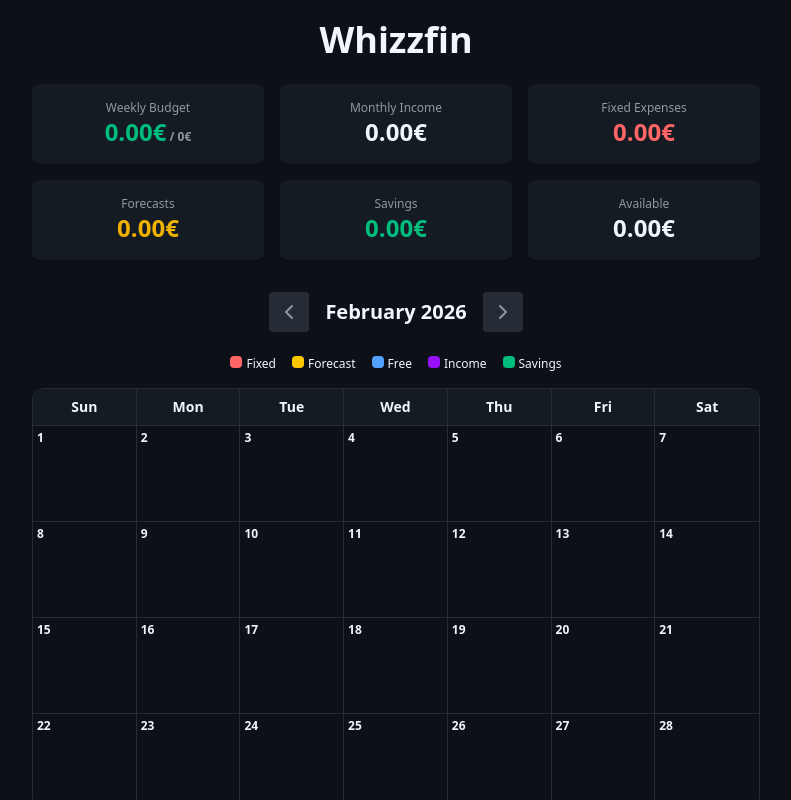
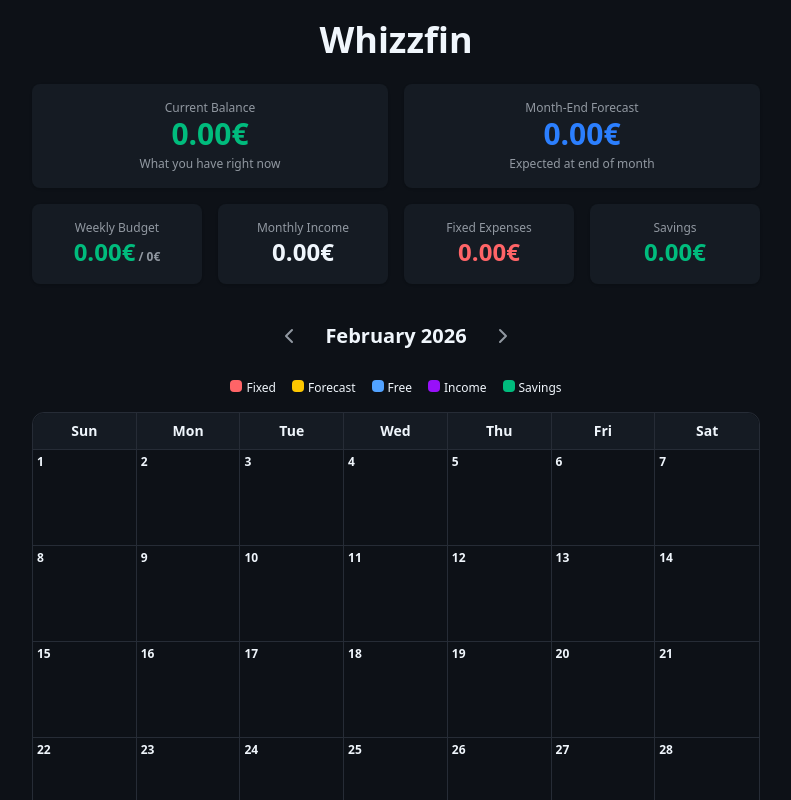
Before and after one commit to eduardmcv/whizzfin, a React (Vite) app: page / in a window 1280 px wide. Shown: the top 800 px of the page, without its empty margins (244-1035 px from the left). Built offline with nearby package versions, Linux system fonts and the light colour scheme.

Commit message:
Add edit/delete functionality, savings with date, and dashboard metrics (current balance, month-end forecast)

```diff
--- a/src/App.jsx
+++ b/src/App.jsx
@@ -59,6 +59,39 @@ function App() {
   const prevMonth = () => setCurrentDate(new Date(year, month - 1, 1));
   const nextMonth = () => setCurrentDate(new Date(year, month + 1, 1));
 
+  // Helper to check if a date is in current month
+  const isInCurrentMonth = (dateStr) => {
+    const d = new Date(dateStr);
+    return d.getMonth() === month && d.getFullYear() === year;
+  };
+
+  // Helper to check if a date has passed (up to today)
+  const hasDatePassed = (dateStr) => {
+    const today = new Date();
+    today.setHours(0, 0, 0, 0);
+    const d = new Date(dateStr);
+    d.setHours(0, 0, 0, 0);
+    return d <= today;
+  };
+
+  // Helper to check if a day of month has passed
+  const hasDayPassed = (dayOfMonth) => {
+    const today = new Date();
+    const currentMonth = today.getMonth();
+    const currentYear = today.getFullYear();
+
+    // Only count as passed if we're in the current actual month
+    if (month === currentMonth && year === currentYear) {
+      return dayOfMonth <= today.getDate();
+    }
+    // If viewing past month, all days have passed
+    if (year < currentYear || (year === currentYear && month < currentMonth)) {
+      return true;
+    }
+    // If viewing future month, no days have passed
+    return false;
+  };
+
   const getEventsForDay = (day) => {
     const events = [];
     const dateStr = `${year}-${String(month + 1).padStart(2, "0")}-${String(day).padStart(2, "0")}`;
@@ -86,7 +119,7 @@ function App() {
         events.push({ type: "income", ...i });
       });
     savings
-      .filter((s) => s.month === month && s.year === year && s.day === day)
+      .filter((s) => s.date === dateStr)
       .forEach((s) => {
         events.push({ type: "savings", ...s });
       });
@@ -98,29 +131,85 @@ function App() {
     const now = new Date();
     const currentMonth = now.getMonth();
     const currentYear = now.getFullYear();
+    const todayDate = now.getDate();
 
-    const totalIncome = incomes.reduce((sum, i) => sum + i.amount, 0);
+    // Filter for current month
+    const thisMonthFree = freeExpenses.filter((e) => isInCurrentMonth(e.date));
+    const thisMonthForecasts = forecasts.filter((f) =>
+      isInCurrentMonth(f.date),
+    );
+    const thisMonthSavings = savings.filter((s) => isInCurrentMonth(s.date));
+
+    // --- CURRENT BALANCE (what has actually happened up to today) ---
+    // Income received (recurring that has passed + one-time that has passed)
+    const incomeReceived = incomes.reduce((sum, i) => {
+      if (i.isRecurring) {
+        if (hasDayPassed(i.dayOfMonth)) return sum + i.amount;
+      } else {
+        if (hasDatePassed(i.date) && isInCurrentMonth(i.date))
+          return sum + i.amount;
+      }
+      return sum;
+    }, 0);
+
+    // Fixed expenses paid (day has passed)
+    const fixedPaid = fixedExpenses
+      .filter((e) => e.active !== false && hasDayPassed(e.dayOfMonth))
+      .reduce((sum, e) => sum + e.amount, 0);
+
+    // Free expenses made (date has passed)
+    const freePaid = thisMonthFree
+      .filter((e) => hasDatePassed(e.date))
+      .reduce((sum, e) => sum + e.amount, 0);
+
+    // Forecasts completed
+    const forecastsPaid = thisMonthForecasts
+      .filter((f) => f.status === "completed" || hasDatePassed(f.date))
+      .reduce((sum, f) => sum + f.amount, 0);
+
+    // Savings made (date has passed)
+    const savingsMade = thisMonthSavings
+      .filter((s) => hasDatePassed(s.date))
+      .reduce((sum, s) => sum + s.amount, 0);
+
+    const currentBalance =
+      incomeReceived - savingsMade - fixedPaid - freePaid - forecastsPaid;
+
+    // --- MONTH-END FORECAST (estimation for end of month) ---
+    // Total expected income
+    const totalIncome = incomes.reduce((sum, i) => {
+      if (i.isRecurring) return sum + i.amount;
+      if (isInCurrentMonth(i.date)) return sum + i.amount;
+      return sum;
+    }, 0);
+
+    // Total fixed expenses
     const totalFixed = fixedExpenses
       .filter((e) => e.active !== false)
       .reduce((sum, e) => sum + e.amount, 0);
-    const totalForecasts = forecasts
+
+    // Total forecasts (pending)
+    const totalForecasts = thisMonthForecasts
       .filter((f) => f.status === "pending")
       .reduce((sum, f) => sum + f.amount, 0);
 
-    const thisMonthFree = freeExpenses.filter((e) => {
-      const d = new Date(e.date);
-      return d.getMonth() === currentMonth && d.getFullYear() === currentYear;
-    });
+    // Total free expenses this month
     const totalFreeExpenses = thisMonthFree.reduce(
       (sum, e) => sum + e.amount,
       0,
     );
 
-    const thisMonthSavings = savings.filter(
-      (s) => s.month === currentMonth && s.year === currentYear,
-    );
+    // Total savings this month
     const totalSavings = thisMonthSavings.reduce((sum, s) => sum + s.amount, 0);
 
+    const monthEndForecast =
+      totalIncome -
+      totalSavings -
+      totalFixed -
+      totalForecasts -
+      totalFreeExpenses;
+
+    // Weekly budget calculation
     const weekAgo = new Date(now.getTime() - 7 * 24 * 60 * 60 * 1000);
     const weeklySpent = freeExpenses
       .filter((e) => new Date(e.date) >= weekAgo)
@@ -128,10 +217,10 @@ function App() {
 
     const weeklyBudget = settings?.weeklyBudget || 0;
     const weeklyRemaining = weeklyBudget - weeklySpent;
-    const monthlyAvailable =
-      totalIncome - totalFixed - totalForecasts - totalSavings;
 
     return {
+      currentBalance,
+      monthEndForecast,
       totalIncome,
       totalFixed,
       totalForecasts,
@@ -140,7 +229,6 @@ function App() {
       weeklySpent,
       weeklyBudget,
       weeklyRemaining,
-      monthlyAvailable,
     };
   };
 
@@ -155,6 +243,38 @@ function App() {
     setModal({ type: null, data: null });
     setSelectedDay(null);
     loadAllData();
+  };
+
+  // Delete handlers
+  const handleDelete = async (type, id) => {
+    if (!confirm("Are you sure you want to delete this?")) return;
+
+    switch (type) {
+      case "free":
+        await db.freeExpenses.delete(id);
+        break;
+      case "fixed":
+        await db.fixedExpenses.delete(id);
+        break;
+      case "forecast":
+        await db.forecasts.delete(id);
+        break;
+      case "income":
+        await db.incomes.delete(id);
+        break;
+      case "savings":
+        await db.savings.delete(id);
+        break;
+    }
+    loadAllData();
+  };
+
+  // Edit handler - opens edit modal
+  const handleEdit = (type, item) => {
+    setModal({
+      type: `edit${type.charAt(0).toUpperCase() + type.slice(1)}`,
+      data: item,
+    });
   };
 
   const calendarDays = [];
@@ -174,8 +294,34 @@ function App() {
       <h1 className="text-4xl font-bold text-center mb-6">Whizzfin</h1>
 
       {/* Dashboard Cards */}
-      <div className="grid grid-cols-2 md:grid-cols-3 lg:grid-cols-3 gap-4 mb-8">
-        <div className="p-4  bg-boxed rounded-lg text-center shadow-sm ">
+      <div className="grid grid-cols-2 md:grid-cols-4 gap-4 mb-8">
+        {/* Main metrics - larger */}
+        <div className="p-4 bg-boxed rounded-lg text-center shadow-sm col-span-2">
+          <div className="text-xs text-discret">Current Balance</div>
+          <div
+            className={`text-3xl font-bold ${dashboard.currentBalance >= 0 ? "text-emerald-500" : "text-red-500"}`}
+          >
+            {dashboard.currentBalance.toFixed(2)}€
+          </div>
+          <div className="text-xs text-discret mt-1">
+            What you have right now
+          </div>
+        </div>
+
+        <div className="p-4 bg-boxed rounded-lg text-center shadow-sm col-span-2">
+          <div className="text-xs text-discret">Month-End Forecast</div>
+          <div
+            className={`text-3xl font-bold ${dashboard.monthEndForecast >= 0 ? "text-blue-500" : "text-red-500"}`}
+          >
+            {dashboard.monthEndForecast.toFixed(2)}€
+          </div>
+          <div className="text-xs text-discret mt-1">
+            Expected at end of month
+          </div>
+        </div>
+
+        {/* Secondary metrics */}
+        <div className="p-4 bg-boxed rounded-lg text-center shadow-sm">
           <div className="text-xs text-discret">Weekly Budget</div>
           <div
             className={`text-2xl font-bold ${dashboard.weeklyRemaining >= 0 ? "text-emerald-500" : "text-red-500"}`}
@@ -200,21 +346,9 @@ function App() {
           </div>
         </div>
         <div className="p-4 bg-boxed rounded-lg text-center shadow-sm">
-          <div className="text-xs text-discret">Forecasts</div>
-          <div className="text-2xl font-bold text-yellow-500">
-            {dashboard.totalForecasts.toFixed(2)}€
-          </div>
-        </div>
-        <div className="p-4 bg-boxed rounded-lg text-center shadow-sm">
           <div className="text-xs text-discret">Savings</div>
           <div className="text-2xl font-bold text-emerald-500">
             {dashboard.totalSavings.toFixed(2)}€
-          </div>
-        </div>
-        <div className="p-4 bg-boxed rounded-lg text-center shadow-sm">
-          <div className="text-xs text-discret">Available</div>
-          <div className="text-2xl font-bold">
-            {dashboard.monthlyAvailable.toFixed(2)}€
           </div>
         </div>
       </div>
@@ -223,7 +357,7 @@ function App() {
       <div className="flex items-center justify-center gap-4 mb-6">
         <button
           onClick={prevMonth}
-          className="px-2 py-2 text-discret bg-contour rounded hover:bg-gray-700"
+          className="px-2 py-2 text-discret rounded hover:bg-contour"
         >
           <svg
             xmlns="http://www.w3.org/2000/svg"
@@ -232,10 +366,9 @@ function App() {
             viewBox="0 0 24 24"
             fill="none"
             stroke="currentColor"
-            stroke-width="2"
-            stroke-linecap="round"
-            stroke-linejoin="round"
-            class="icon icon-tabler icons-tabler-outline icon-tabler-chevron-left"
+            strokeWidth="2"
+            strokeLinecap="round"
+            strokeLinejoin="round"
           >
             <path stroke="none" d="M0 0h24v24H0z" fill="none" />
             <path d="M15 6l-6 6l6 6" />
@@ -246,7 +379,7 @@ function App() {
         </h2>
         <button
           onClick={nextMonth}
-          className="px-2 py-2 text-discret bg-contour rounded hover:bg-gray-700"
+          className="px-2 py-2 text-discret rounded hover:bg-contour"
         >
           <svg
             xmlns="http://www.w3.org/2000/svg"
@@ -255,10 +388,9 @@ function App() {
             viewBox="0 0 24 24"
             fill="none"
             stroke="currentColor"
-            stroke-width="2"
-            stroke-linecap="round"
-            stroke-linejoin="round"
-            class="icon icon-tabler icons-tabler-outline icon-tabler-chevron-right"
+            strokeWidth="2"
+            strokeLinecap="round"
+            strokeLinejoin="round"
           >
             <path stroke="none" d="M0 0h24v24H0z" fill="none" />
             <path d="M9 6l6 6l-6 6" />
@@ -297,12 +429,7 @@ function App() {
             {["Sun", "Mon", "Tue", "Wed", "Thu", "Fri", "Sat"].map((d, i) => (
               <th
                 key={d}
-                className={`
-            p-2 border-b border-r border-contour text-sm bg-select font-bold
-            last:border-r-0
-            ${i === 0 ? "rounded-tl-xl" : ""}
-            ${i === 6 ? "rounded-tr-xl" : ""}
-          `}
+                className={`p-2 border-b border-r border-contour text-sm bg-select font-bold last:border-r-0 ${i === 0 ? "rounded-tl-xl" : ""} ${i === 6 ? "rounded-tr-xl" : ""}`}
               >
                 {d}
               </th>
@@ -316,11 +443,7 @@ function App() {
                 {calendarDays.slice(wi * 7, (wi + 1) * 7).map((day, di) => (
                   <td
                     key={di}
-                    className={`
-              border-b border-r border-contour p-1 align-top h-24 text-xs cursor-pointer
-              hover:bg-select transition-colors last:border-r-0
-              ${wi === Math.ceil(calendarDays.length / 7) - 1 ? "border-b-0" : ""}
-            `}
+                    className={`border-b border-r border-contour p-1 align-top h-24 text-xs cursor-pointer hover:bg-select transition-colors last:border-r-0 ${wi === Math.ceil(calendarDays.length / 7) - 1 ? "border-b-0" : ""}`}
                     onClick={() => day && handleDayClick(day)}
                   >
                     {day && (
@@ -403,44 +526,73 @@ function App() {
       </div>
 
       {/* MODALS */}
+
+      {/* Day Actions Modal */}
       <Modal
         isOpen={modal.type === "dayActions"}
         onClose={closeModal}
         title={`${monthNames[month]} ${modal.data?.day}, ${year}`}
       >
         <div className="flex flex-col gap-3">
+          <div className="flex gap-2">
             <button
-            className="px-4 py-2 bg-blue-500 text-white rounded"
+              className="flex-1 px-4 py-2 bg-blue-500 text-white rounded"
               onClick={() =>
-              setModal({ type: "freeExpense", data: { day: modal.data?.day } })
+                setModal({
+                  type: "freeExpense",
+                  data: { day: modal.data?.day },
+                })
               }
             >
-            Add Free Expense
+              + Free
             </button>
             <button
-            className="px-4 py-2 bg-yellow-400 rounded"
+              className="flex-1 px-4 py-2 bg-yellow-400 rounded"
               onClick={() =>
                 setModal({ type: "forecast", data: { day: modal.data?.day } })
               }
             >
-            Add Forecast
+              + Forecast
             </button>
             <button
-            className="px-4 py-2 bg-emerald-500 text-white rounded"
+              className="flex-1 px-4 py-2 bg-emerald-500 text-white rounded"
               onClick={() =>
                 setModal({ type: "savings", data: { day: modal.data?.day } })
               }
             >
-            Add Savings
+              + Savings
             </button>
+          </div>
           <hr className="my-2" />
           <h4 className="font-semibold">Events on this day:</h4>
           {modal.data?.day &&
             getEventsForDay(modal.data.day).map((e, i) => (
-              <div key={i} className={`${eventColors[e.type]} p-2 rounded`}>
+              <div
+                key={i}
+                className={`${eventColors[e.type]} p-3 rounded flex justify-between items-center`}
+              >
+                <div>
                   <strong>{e.title || e.type}</strong>:{" "}
                   {e.type === "income" || e.type === "savings" ? "+" : "-"}
                   {e.amount}€
+                  {e.description && (
+                    <div className="text-xs opacity-75">{e.description}</div>
+                  )}
+                </div>
+                <div className="flex gap-2">
+                  <button
+                    onClick={() => handleEdit(e.type, e)}
+                    className="px-2 py-1 bg-white/20 rounded text-xs hover:bg-white/30"
+                  >
+                    Edit
+                  </button>
+                  <button
+                    onClick={() => handleDelete(e.type, e.id)}
+                    className="px-2 py-1 bg-red-600 text-white rounded text-xs hover:bg-red-700"
+                  >
+                    Delete
+                  </button>
+                </div>
               </div>
             ))}
           {modal.data?.day && getEventsForDay(modal.data.day).length === 0 && (
@@ -449,6 +601,7 @@ function App() {
         </div>
       </Modal>
 
+      {/* Add Modals */}
       <Modal
         isOpen={modal.type === "freeExpense"}
         onClose={closeModal}
@@ -521,34 +674,115 @@ function App() {
       >
         <SettingsForm settings={settings} onSave={closeModal} />
       </Modal>
+
+      {/* Edit Modals */}
+      <Modal
+        isOpen={modal.type === "editFree"}
+        onClose={closeModal}
+        title="Edit Free Expense"
+      >
+        <FreeExpenseForm
+          categories={categories}
+          year={year}
+          month={month}
+          onSave={closeModal}
+          editData={modal.data}
+        />
+      </Modal>
+
+      <Modal
+        isOpen={modal.type === "editFixed"}
+        onClose={closeModal}
+        title="Edit Fixed Expense"
+      >
+        <FixedExpenseForm
+          categories={categories}
+          onSave={closeModal}
+          editData={modal.data}
+        />
+      </Modal>
+
+      <Modal
+        isOpen={modal.type === "editForecast"}
+        onClose={closeModal}
+        title="Edit Forecast"
+      >
+        <ForecastForm
+          categories={categories}
+          year={year}
+          month={month}
+          onSave={closeModal}
+          editData={modal.data}
+        />
+      </Modal>
+
+      <Modal
+        isOpen={modal.type === "editIncome"}
+        onClose={closeModal}
+        title="Edit Income"
+      >
+        <IncomeForm onSave={closeModal} editData={modal.data} />
+      </Modal>
+
+      <Modal
+        isOpen={modal.type === "editSavings"}
+        onClose={closeModal}
+        title="Edit Savings"
+      >
+        <SavingsForm
+          year={year}
+          month={month}
+          onSave={closeModal}
+          editData={modal.data}
+        />
+      </Modal>
     </div>
   );
 }
 
 // FORM COMPONENTS
 
-function FreeExpenseForm({ categories, defaultDay, year, month, onSave }) {
-  const defaultDate = defaultDay
+function FreeExpenseForm({
+  categories,
+  defaultDay,
+  year,
+  month,
+  onSave,
+  editData,
+}) {
+  const defaultDate =
+    editData?.date ||
+    (defaultDay
       ? `${year}-${String(month + 1).padStart(2, "0")}-${String(defaultDay).padStart(2, "0")}`
-    : new Date().toISOString().split("T")[0];
+      : new Date().toISOString().split("T")[0]);
 
   const [form, setForm] = useState({
-    amount: "",
-    title: "",
-    description: "",
+    amount: editData?.amount || "",
+    title: editData?.title || "",
+    description: editData?.description || "",
     date: defaultDate,
-    categoryId: categories[0]?.id || "",
+    categoryId: editData?.categoryId || categories[0]?.id || "",
   });
 
   const handleSubmit = async (e) => {
     e.preventDefault();
     if (!form.amount || !form.title) return;
-    await db.freeExpenses.add({
+
+    const data = {
       ...form,
       amount: Number(form.amount),
       categoryId: Number(form.categoryId),
+      updatedAt: new Date().toISOString(),
+    };
+
+    if (editData?.id) {
+      await db.freeExpenses.update(editData.id, data);
+    } else {
+      await db.freeExpenses.add({
+        ...data,
         createdAt: new Date().toISOString(),
       });
+    }
     onSave();
   };
 
@@ -599,32 +833,42 @@ function FreeExpenseForm({ categories, defaultDay, year, month, onSave }) {
         type="submit"
         className="w-full p-2 bg-blue-500 text-white rounded hover:bg-blue-600"
       >
-        Add Expense
+        {editData ? "Update" : "Add"} Expense
       </button>
     </form>
   );
 }
 
-function FixedExpenseForm({ categories, onSave }) {
+function FixedExpenseForm({ categories, onSave, editData }) {
   const [form, setForm] = useState({
-    amount: "",
-    title: "",
-    description: "",
-    dayOfMonth: 1,
-    categoryId: categories[0]?.id || "",
+    amount: editData?.amount || "",
+    title: editData?.title || "",
+    description: editData?.description || "",
+    dayOfMonth: editData?.dayOfMonth || 1,
+    categoryId: editData?.categoryId || categories[0]?.id || "",
   });
 
   const handleSubmit = async (e) => {
     e.preventDefault();
     if (!form.amount || !form.title) return;
-    await db.fixedExpenses.add({
+
+    const data = {
       ...form,
       amount: Number(form.amount),
       dayOfMonth: Number(form.dayOfMonth),
       categoryId: Number(form.categoryId),
       active: true,
+      updatedAt: new Date().toISOString(),
+    };
+
+    if (editData?.id) {
+      await db.fixedExpenses.update(editData.id, data);
+    } else {
+      await db.fixedExpenses.add({
+        ...data,
         createdAt: new Date().toISOString(),
       });
+    }
     onSave();
   };
 
@@ -678,36 +922,52 @@ function FixedExpenseForm({ categories, onSave }) {
         type="submit"
         className="w-full p-2 bg-red-400 text-white rounded hover:bg-red-500"
       >
-        Add Fixed Expense
+        {editData ? "Update" : "Add"} Fixed Expense
       </button>
     </form>
   );
 }
 
-function ForecastForm({ categories, defaultDay, year, month, onSave }) {
-  const defaultDate = defaultDay
+function ForecastForm({
+  categories,
+  defaultDay,
+  year,
+  month,
+  onSave,
+  editData,
+}) {
+  const defaultDate =
+    editData?.date ||
+    (defaultDay
       ? `${year}-${String(month + 1).padStart(2, "0")}-${String(defaultDay).padStart(2, "0")}`
-    : new Date().toISOString().split("T")[0];
+      : new Date().toISOString().split("T")[0]);
 
   const [form, setForm] = useState({
-    amount: "",
-    title: "",
-    description: "",
+    amount: editData?.amount || "",
+    title: editData?.title || "",
+    description: editData?.description || "",
     date: defaultDate,
-    categoryId: categories[0]?.id || "",
-    deductFrom: "monthly",
+    categoryId: editData?.categoryId || categories[0]?.id || "",
+    deductFrom: editData?.deductFrom || "monthly",
+    status: editData?.status || "pending",
   });
 
   const handleSubmit = async (e) => {
     e.preventDefault();
     if (!form.amount || !form.title) return;
-    await db.forecasts.add({
+
+    const data = {
       ...form,
       amount: Number(form.amount),
       categoryId: Number(form.categoryId),
-      status: "pending",
-      createdAt: new Date().toISOString(),
-    });
+      updatedAt: new Date().toISOString(),
+    };
+
+    if (editData?.id) {
+      await db.forecasts.update(editData.id, data);
+    } else {
+      await db.forecasts.add({ ...data, createdAt: new Date().toISOString() });
+    }
     onSave();
   };
 
@@ -762,35 +1022,52 @@ function ForecastForm({ categories, defaultDay, year, month, onSave }) {
         <option value="monthly">Deduct from monthly budget</option>
         <option value="weekly">Deduct from weekly budget</option>
       </select>
+      {editData && (
+        <select
+          value={form.status}
+          onChange={(e) => setForm({ ...form, status: e.target.value })}
+          className="w-full p-2 border rounded"
+        >
+          <option value="pending">Pending</option>
+          <option value="completed">Completed</option>
+        </select>
+      )}
       <button
         type="submit"
         className="w-full p-2 bg-yellow-400 rounded hover:bg-yellow-500"
       >
-        Add Forecast
+        {editData ? "Update" : "Add"} Forecast
       </button>
     </form>
   );
 }
 
-function IncomeForm({ onSave }) {
+function IncomeForm({ onSave, editData }) {
   const [form, setForm] = useState({
-    amount: "",
-    title: "",
-    description: "",
-    date: new Date().toISOString().split("T")[0],
-    isRecurring: false,
-    dayOfMonth: 1,
+    amount: editData?.amount || "",
+    title: editData?.title || "",
+    description: editData?.description || "",
+    date: editData?.date || new Date().toISOString().split("T")[0],
+    isRecurring: editData?.isRecurring || false,
+    dayOfMonth: editData?.dayOfMonth || 1,
   });
 
   const handleSubmit = async (e) => {
     e.preventDefault();
     if (!form.amount || !form.title) return;
-    await db.incomes.add({
+
+    const data = {
       ...form,
       amount: Number(form.amount),
       dayOfMonth: Number(form.dayOfMonth),
-      createdAt: new Date().toISOString(),
-    });
+      updatedAt: new Date().toISOString(),
+    };
+
+    if (editData?.id) {
+      await db.incomes.update(editData.id, data);
+    } else {
+      await db.incomes.add({ ...data, createdAt: new Date().toISOString() });
+    }
     onSave();
   };
 
@@ -850,30 +1127,41 @@ function IncomeForm({ onSave }) {
         type="submit"
         className="w-full p-2 bg-purple-600 text-white rounded hover:bg-purple-700"
       >
-        Add Income
+        {editData ? "Update" : "Add"} Income
       </button>
     </form>
   );
 }
 
-function SavingsForm({ defaultDay, year, month, onSave }) {
+function SavingsForm({ defaultDay, year, month, onSave, editData }) {
+  const defaultDate =
+    editData?.date ||
+    (defaultDay
+      ? `${year}-${String(month + 1).padStart(2, "0")}-${String(defaultDay).padStart(2, "0")}`
+      : new Date().toISOString().split("T")[0]);
+
   const [form, setForm] = useState({
-    amount: "",
-    description: "",
-    day: defaultDay || new Date().getDate(),
+    amount: editData?.amount || "",
+    description: editData?.description || "",
+    date: defaultDate,
   });
 
   const handleSubmit = async (e) => {
     e.preventDefault();
     if (!form.amount) return;
-    await db.savings.add({
+
+    const data = {
       amount: Number(form.amount),
       description: form.description,
-      day: Number(form.day),
-      month: month,
-      year: year,
-      createdAt: new Date().toISOString(),
-    });
+      date: form.date,
+      updatedAt: new Date().toISOString(),
+    };
+
+    if (editData?.id) {
+      await db.savings.update(editData.id, data);
+    } else {
+      await db.savings.add({ ...data, createdAt: new Date().toISOString() });
+    }
     onSave();
   };
 
@@ -896,19 +1184,16 @@ function SavingsForm({ defaultDay, year, month, onSave }) {
         className="w-full p-2 border rounded"
       />
       <input
-        type="number"
-        min="1"
-        max="31"
-        placeholder="Day"
-        value={form.day}
-        onChange={(e) => setForm({ ...form, day: e.target.value })}
+        type="date"
+        value={form.date}
+        onChange={(e) => setForm({ ...form, date: e.target.value })}
         className="w-full p-2 border rounded"
       />
       <button
         type="submit"
         className="w-full p-2 bg-emerald-500 text-white rounded hover:bg-emerald-600"
       >
-        Add Savings
+        {editData ? "Update" : "Add"} Savings
       </button>
     </form>
   );
```
Also changed, not shown: src/db/database.js (+4 -4 lines), 1 other file (tests, documents, lock files or other folders). Lines whose indentation alone changed are shown as unchanged.
